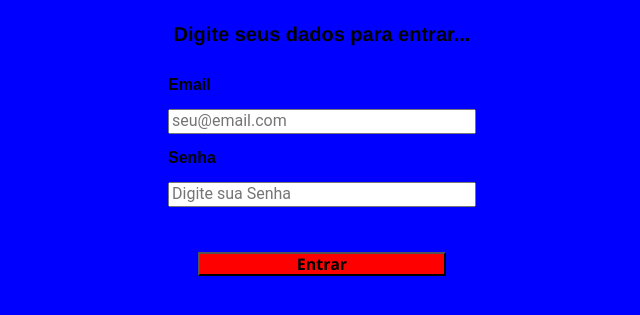
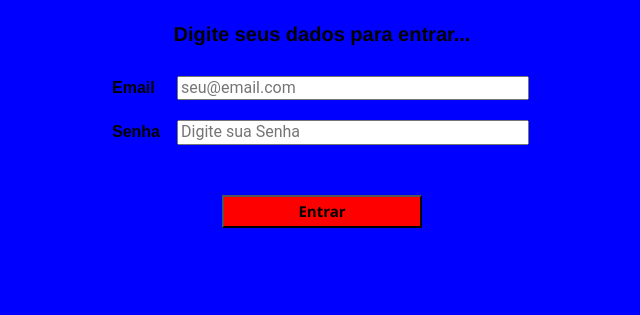
Before and after one commit to TallesCrhistian/Primeira-pagina, a plain HTML site: page index.html in a window 1280 px wide. Shown: the part 163-478 px from the top of the page, without its empty margins (318-958 px from the left). Drawn offline with Linux system fonts and the light colour scheme.

Commit message:
Atualizando posicionamento com FlexBox

```diff
--- a/Lista/lista-button.css
+++ b/Lista/lista-button.css
@@ -1,13 +1,16 @@
 .lista__button{
     align-items: center;
     background-color: rgb(255, 0, 0);
-    display: inline-block;
+    display: flex;
+    margin: 30px auto;
+    text-decoration: none;
+    width: 200px;
+
+}
+.button__descricao{
+    margin: 5px auto;
+    font-size: 15px;
     font-weight: bold;
     font-style: normal;
     font-family: 'Segoe UI', Tahoma, Geneva, Verdana, sans-serif;
-    margin: 30px 30px;
-    text-align: center;
-    text-decoration: none;
-
-
 }
--- a/Lista/lista-input.css
+++ b/Lista/lista-input.css
@@ -1,5 +1,5 @@
 .lista__input{
-    display: inline;
-    margin-bottom: 15px;
-    width: 300px;
+    display: flex;
+    margin-bottom: 20px;
+    width: 82%;
 }
--- a/Lista/lista-label.css
+++ b/Lista/lista-label.css
@@ -1,9 +1,11 @@
 .lista__label{
-    display: inline;
+    display: flex;
     font-family: Arial, Helvetica, sans-serif;
     font-weight: bold;
-    margin-bottom: 15px;
-    text-align: justify;
+    margin-right: 15px;
+    margin-bottom: 20px;
+    width: 50px;
+    text-align: center;
 
 
 }
--- a/Lista/lista.css
+++ b/Lista/lista.css
@@ -1,7 +1,9 @@
 .lista{
+    align-items: center;
     background-color: blue;
-    display: inline-flex;
-    flex-direction: column;
-    text-align: justify;
-
+    display: flex;
+    flex-wrap: wrap;
+    margin: 15px auto;
+    text-align: center;
+    width: 420px;
 }
--- a/index.html
+++ b/index.html
@@ -31,7 +31,7 @@
                <label for="password" class="lista__label">Senha</label>
                <input type="password" class="lista__input" required placeholder="Digite sua Senha" >
 
-               <button class="lista__button">Entrar</button>
+               <button class="lista__button"><h6 class="button__descricao">Entrar</h6></button>
            </li>
        </ul>
    </main>
```
